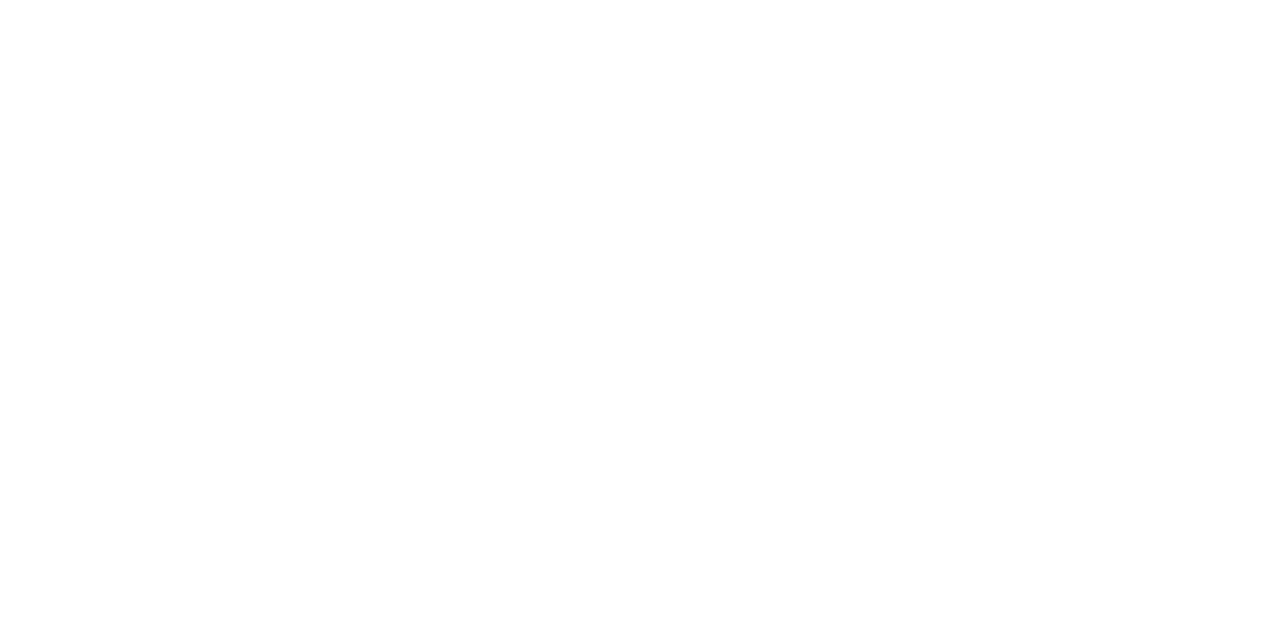
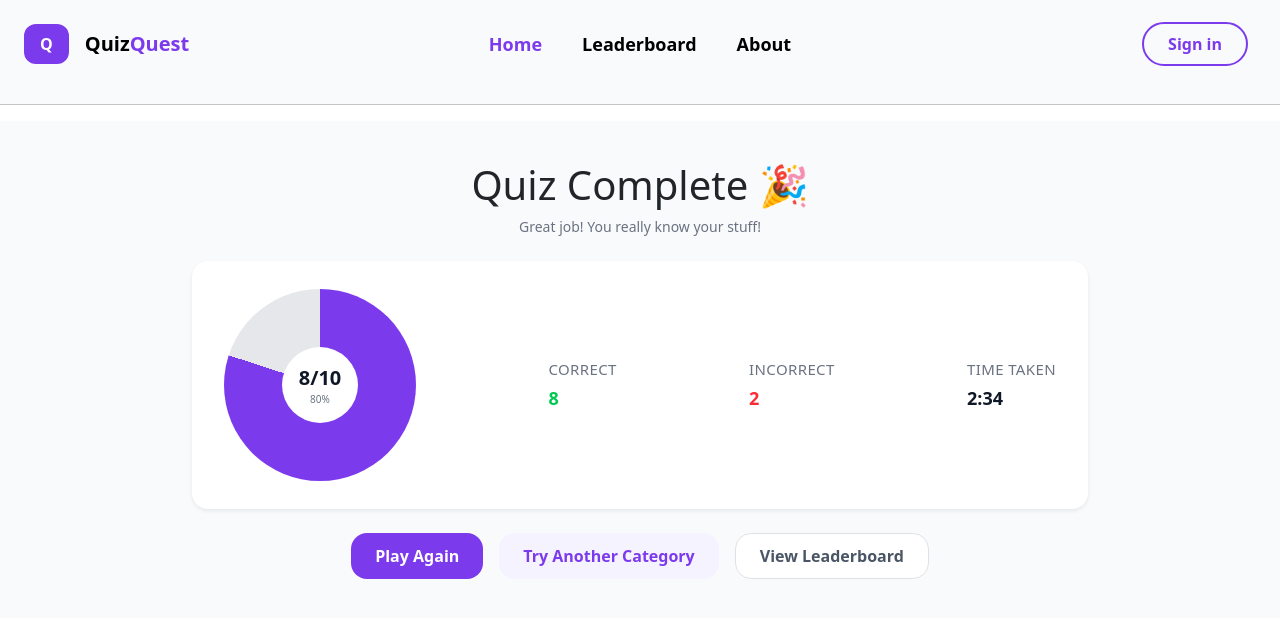
Before and after one commit to Ansh-Kathil/QuizQuest, a React (Vite) app: page /results in a window 1280 px wide. Before the commit this address had no page. Shown: the top 618 px of the page. Built offline with nearby package versions, Linux system fonts and the light colour scheme.

Commit message:
result page and timer

```diff
--- a/src/App.jsx
+++ b/src/App.jsx
@@ -2,6 +2,7 @@ import { BrowserRouter, Routes, Route } from 'react-router-dom'
 import Home from './pages/Home'
 import QuizSetupPage from './pages/QuizSetup'
 import Quiz from './pages/Quiz'
+import Results  from './pages/Results'
 
 function App() {
     return (
@@ -10,6 +11,7 @@ function App() {
                 <Route path="/" element={<Home />} />
                 <Route path="/quiz-setup" element={<QuizSetupPage />} />
                 <Route path="/quiz" element={<Quiz />} />
+                <Route path="/results" element={<Results />} />
             </Routes>
         </BrowserRouter>
     )
--- a/src/components/Setup.jsx
+++ b/src/components/Setup.jsx
@@ -1,11 +1,15 @@
 import React, { useState } from "react";
 import { Link } from "react-router-dom";
+import {useNavigate} from "react-router-dom";
 
 export default function QuizSetup() {
     const [difficulty, setDifficulty] = useState("medium");
     const [questions, setQuestions] = useState(10);
     const [category, setCategory] = useState("General Knowledge");
-    const [type ,settype] = useState("Multiple Choice");
+    const [type, settype] = useState("Multiple Choice");
+    const navigate = useNavigate()
+
+
 
     return (
         <div className="min-h-screen bg-gray-50 px-6 py-14">
@@ -102,7 +106,7 @@ export default function QuizSetup() {
                         </h2>
                         <div className="grid grid-cols-2 gap-5">
 
-                            {["Multiple Choice","True/false"].map((number) => (
+                            {["Multiple Choice", "True/false"].map((number) => (
                                 <button
                                     key={number}
                                     onClick={() => settype(number)}
@@ -121,13 +125,21 @@ export default function QuizSetup() {
                     {/* Start */}
                     <div className="mt-10 w-full font-semibold text-lg! ">
 
-                    <Link to={'/quiz'}
+                        <button onClick={() => {
+                            navigate("/quiz", {
+                                state: {
+                                    category,
+                                    difficulty,
+                                    questions
+                                }
+                            })
+                        }}
                             className="mt-12 block text-center border rounded-2xl! no-underline! w-full! py-4
                         bg-[#7C3AED] text-white text-lg font-bold
                         hover:bg-[#6D28D9] transition"
                         >
                             Start Quiz →
-                    </Link>
+                        </button>
                     </div>
 
                 </div>
--- a/src/pages/Quiz.jsx
+++ b/src/pages/Quiz.jsx
@@ -1,5 +1,5 @@
-import React, { useState } from "react";
-import { useNavigate } from "react-router-dom";
+import React, { useState, useEffect } from "react";
+import { useNavigate,useLocation } from "react-router-dom";
 import Header from "../components/Header";
 
 const questions = [
@@ -22,34 +22,57 @@ const questions = [
 
 export default function Quiz() {
     const navigate = useNavigate();
+    const location = useLocation();
+
+    const { category,difficulty,questions: questionCount} = location.state || {
+        category:  "General Knowledge",
+        difficulty: "medium",
+        questionCount: 10,
+    }
+
     const [currentQuestion, setCurrentQuestion] = useState(0);
     const [selectedAnswer, setSelectedAnswer] = useState(null);
     const [score, setScore] = useState(0);
+    const [time, setTime] = useState(0);
 
     const question = questions[currentQuestion];
+
     const handleNext = () => {
-        if (selectedAnswer === question.answer) {
-            setScore(score + 1);
-        }
+        const isCorrect = selectedAnswer === question.answer;
+        const newScore = isCorrect ? score + 1 : score;
+
         if (currentQuestion === questions.length - 1) {
             navigate("/results", {
                 state: {
-                    score: score,
-                    total: questions.length
+                    score: newScore,
+                    total: questions.length,
+                    time: formattedTime
                 }
             });
-            setSelectedAnswer(null);
             return;
         }
 
+        setScore(newScore);
         setCurrentQuestion(currentQuestion + 1);
+        setSelectedAnswer(null);
     };
 
+    useEffect(() => {
+        const timer = setInterval(() => {
+            setTime((prevtime) => prevtime + 1);
+        }, 1000);
+
+        return () => clearInterval(timer);
+    }, []);
+
+    const seconds = Math.round(time % 60);
+    const minutes = Math.round(time / 60);
+    const formattedTime = `${String(minutes).padStart(2, "0")}:${String(seconds).padStart(2, "0")}`;
 
 
     return (
         <div>
-            <Header/>
+            <Header />
 
             <div className="min-h-screen bg-gray-50 px-6 py-14">
 
@@ -61,10 +84,14 @@ export default function Quiz() {
                         <p className="font-semibold text-gray-600">
                             Question {currentQuestion + 1} of {questions.length}
                         </p>
-
+                        <div className="flex items-center gap-6">
+                            <p className="font-bold text-gray-600">
+                                Time: {formattedTime}
+                            </p>
                             <p className="font-bold text-[#7C3AED]">
                                 Score: {score}
                             </p>
+                        </div>
 
                     </div>
 
--- /dev/null
+++ b/src/pages/Results.jsx
@@ -0,0 +1,142 @@
+import React from "react";
+import { useLocation, useNavigate } from "react-router-dom";
+import Header from "../components/Header";
+
+export default function Results() {
+    const location = useLocation();
+    const navigate = useNavigate();
+
+    const { score, total, time } = location.state || {
+        score: 8,
+        total: 10,
+        time: "2:34",
+    };
+
+    const percentage = total
+        ? Math.round((score / total) * 100)
+        : 0;
+
+    const incorrect = total - score;
+
+    return (
+        <>
+            <Header />
+
+            <div className="min-h-screen bg-gray-50 px-6 py-10">
+
+                <div className="max-w-4xl mx-auto">
+
+                    {/* Heading */}
+                    <div className="text-center">
+                        <h1 className="text-3xl font-bold text-gray-900">
+                            Quiz Complete 🎉
+                        </h1>
+
+                        <p className="mt-2 text-sm text-gray-500">
+                            Great job! You really know your stuff!
+                        </p>
+                    </div>
+
+
+                    {/* Result Card */}
+                    <div className="mt-6 bg-white rounded-2xl shadow-sm px-8 py-7">
+
+                        <div className="flex items-center justify-between">
+
+                            {/* Score Circle */}
+                            <div
+                                className="w-48 h-48 rounded-full flex items-center justify-center"
+                                style={{
+                                    background: `conic-gradient(
+                                        #7C3AED ${percentage * 3.6}deg,
+                                        #E5E7EB ${percentage * 3.6}deg
+                                    )`
+                                }}
+                            >
+                                <div className="w-[76px] h-[76px] rounded-full bg-white flex flex-col items-center justify-center">
+                                    <span className="text-xl font-bold text-gray-900">
+                                        {score}/{total}
+                                    </span>
+
+                                    <span className="text-[10px] text-gray-500">
+                                        {percentage}%
+                                    </span>
+                                </div>
+                            </div>
+
+
+                            {/* Correct */}
+                            <div className="flex flex-col gap-1">
+                                <span className="text-[15px] uppercase tracking-wide text-gray-500">
+                                    Correct
+                                </span>
+
+                                <span className="text-lg font-bold text-green-500">
+                                    {score}
+                                </span>
+                            </div>
+
+
+                            {/* Incorrect */}
+                            <div className="flex flex-col gap-1">
+                                <span className="text-[15px] uppercase tracking-wide text-gray-500">
+                                    Incorrect
+                                </span>
+
+                                <span className="text-lg font-bold text-red-500">
+                                    {incorrect}
+                                </span>
+                            </div>
+
+
+                            {/* Time */}
+                            <div className="flex flex-col gap-1">
+                                <span className="text-[15px] uppercase tracking-wide text-gray-500">
+                                    Time Taken
+                                </span>
+
+                                <span className="text-lg font-bold text-gray-900">
+                                    {time}
+                                </span>
+                            </div>
+
+                        </div>
+
+                    </div>
+
+
+                    {/* Buttons */}
+                    <div className="flex justify-center gap-3 mt-6">
+
+                        <button
+                            onClick={() => navigate("/quiz-setup")}
+                            className="px-6 py-2.5 rounded-2xl! bg-[#7C3AED] text-white text-xs font-semibold
+                            hover:bg-[#6D28D9] transition"
+                        >
+                            Play Again
+                        </button>
+
+                        <button
+                            onClick={() => navigate("/quiz-setup")}
+                            className="px-6 py-2.5 rounded-2xl! bg-[#F5F3FF] text-[#7C3AED] text-xs font-semibold
+                            hover:bg-purple-100 transition"
+                        >
+                            Try Another Category
+                        </button>
+
+                        <button
+                            onClick={() => navigate("/leaderboard")}
+                            className="px-6 py-2.5 rounded-2xl! bg-white text-gray-600 text-xs font-semibold
+                            border border-gray-100 hover:bg-gray-50 transition"
+                        >
+                            View Leaderboard
+                        </button>
+
+                    </div>
+
+                </div>
+
+            </div>
+        </>
+    );
+}
```
Lines whose indentation alone changed are shown as unchanged.
